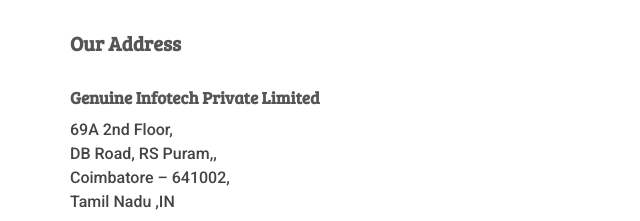
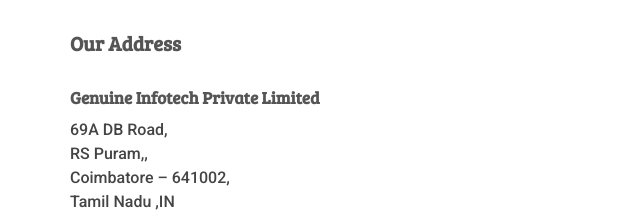
Before and after one commit to giftfoundation/fixeddepositsoftware.in, a plain HTML site: page index.html in a window 1280 px wide. Shown: the part 6040-6261 px from the top of the page, 0-640 px from the left. Drawn offline with nearby package versions, Linux system fonts and the light colour scheme; some packages are replaced by stand-ins of ours; files whose address does not match are found by name; a web font is replaced by a local one.

Commit message:
update floor index

```diff
--- a/index.html
+++ b/index.html
@@ -959,7 +959,7 @@
                         </div>
                         <div class="contact-details" itemscope itemtype="http://schema.org/Organization">
                             <h4 itemprop="name">Genuine Infotech Private Limited</h4>
-                            <p><span itemprop="streetAddress">69A 2nd Floor, <br/>DB Road, RS Puram,</span>,<br/><span itemprop="addressLocality">Coimbatore</span> – <span itemprop="postalCode">641002</span>,<br/><span itemprop="addressRegion">Tamil Nadu</span> ,<span itemprop="addressCountry">IN</span></p>
+                            <p><span itemprop="streetAddress">69A DB Road,<br/> RS Puram,</span>,<br/><span itemprop="addressLocality">Coimbatore</span> – <span itemprop="postalCode">641002</span>,<br/><span itemprop="addressRegion">Tamil Nadu</span> ,<span itemprop="addressCountry">IN</span></p>
                             <p>Sales &amp; Support: <span itemprop="telephone">+91 93630 59678</span>, <span itemprop="telephone">+91 94430 59678</span> / <span itemprop="telephone">+91 0422 4372678</span></p>
                             <p>E-mail:<span itemprop="email"> info@fixeddepositsoftware.in</span></p>
                         </div>
```
